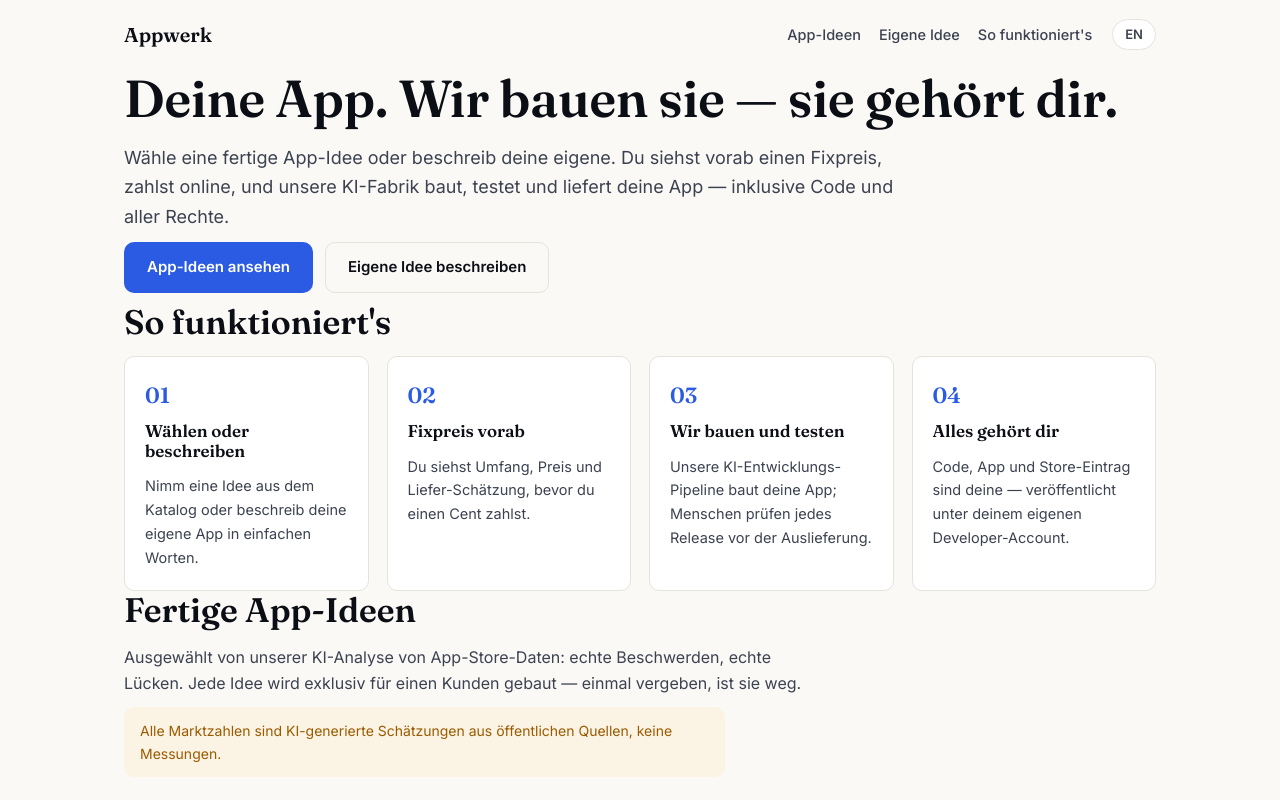
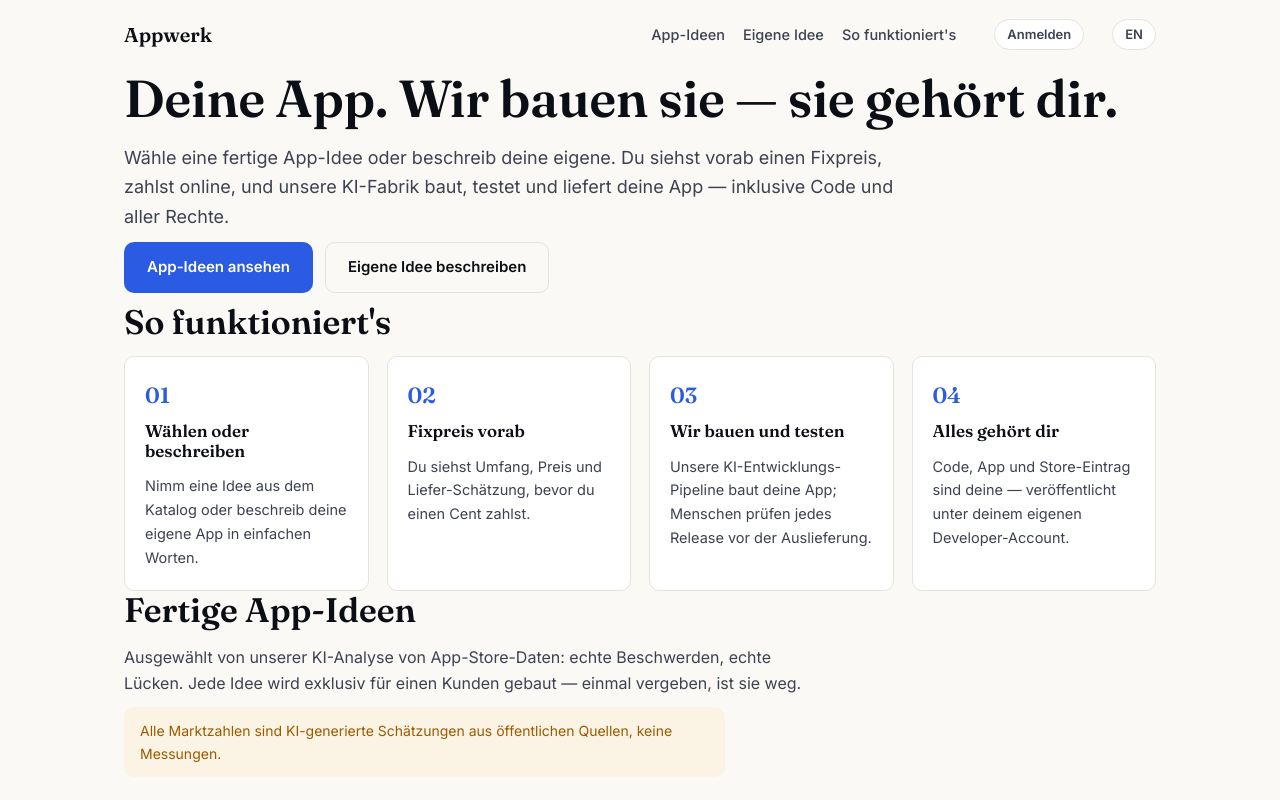
Before and after one commit to codemenschendev/Codemenschen-AI-Factory, a Next.js app in the folder apps/web/: page /de in a window 1280 px wide. Shown: the top 800 px of the page. Built offline with nearby package versions, Linux system fonts and the light colour scheme.

Commit message:
feat(web): portal link in the site nav
There was no way back into the customer portal from the storefront — the account page only existed behind the magic-link e-mail. The nav now shows 'Sign in', or 'My projects' once a portal token exists on the device.

Project: AI Factory

```diff
--- a/apps/web/src/app/[locale]/layout.tsx
+++ b/apps/web/src/app/[locale]/layout.tsx
@@ -2,6 +2,7 @@ import type { Metadata } from "next";
 import Link from "next/link";
 import { notFound } from "next/navigation";
 import { LOCALES, getDict, isLocale, type Locale } from "@/lib/i18n";
+import { AccountLink } from "@/components/AccountLink";
 import { LangSwitch } from "@/components/LangSwitch";
 import "../globals.css";
 
@@ -37,6 +38,7 @@ export default async function LocaleLayout({
             <Link href={`/${locale}/create`}>{dict.nav.create}</Link>
             <Link href={`/${locale}#how`}>{dict.nav.how}</Link>
           </div>
+          <AccountLink locale={locale as Locale} labels={{ account: dict.nav.account, login: dict.nav.login }} />
           <LangSwitch current={locale as Locale} />
         </nav>
         {children}
--- a/apps/web/src/app/globals.css
+++ b/apps/web/src/app/globals.css
@@ -62,6 +62,7 @@ section { padding: 72px 0; }
 .nav { display: flex; align-items: center; gap: 20px; padding: 18px 24px; max-width: 1080px; margin: 0 auto; }
 .nav-logo { font-family: var(--font-display); font-weight: 600; font-size: 20px; color: var(--ink); text-decoration: none; }
 .nav-links { display: flex; gap: 18px; margin-left: auto; }
+.nav-account { margin-left: 18px; margin-right: 8px; }
 .nav-links a { color: var(--ink-soft); text-decoration: none; font-size: 14.5px; font-weight: 500; }
 .nav-links a:hover { color: var(--ink); }
 .lang-toggle { font-size: 13px; font-weight: 600; border: 1px solid var(--border); border-radius: 99px; padding: 4px 12px; color: var(--ink-soft); text-decoration: none; background: var(--surface); }
--- /dev/null
+++ b/apps/web/src/components/AccountLink.tsx
@@ -0,0 +1,27 @@
+"use client";
+
+import { useSyncExternalStore } from "react";
+import Link from "next/link";
+import type { Locale } from "@/lib/i18n";
+
+const subscribe = (cb: () => void) => {
+  window.addEventListener("storage", cb);
+  return () => window.removeEventListener("storage", cb);
+};
+const hasToken = () => {
+  try {
+    return !!localStorage.getItem("aifactory-token");
+  } catch {
+    return false; // storage blocked: show "Sign in"
+  }
+};
+
+/** Nav entry to the customer portal: "My projects" once a portal token exists on this device, "Sign in" before. */
+export function AccountLink({ locale, labels }: { locale: Locale; labels: { account: string; login: string } }) {
+  const signedIn = useSyncExternalStore(subscribe, hasToken, () => false);
+  return (
+    <Link href={`/${locale}/account`} className="lang-toggle nav-account">
+      {signedIn ? labels.account : labels.login}
+    </Link>
+  );
+}
--- a/apps/web/src/dictionaries/de.ts
+++ b/apps/web/src/dictionaries/de.ts
@@ -1,5 +1,5 @@
 export const de = {
-  nav: { ideas: "App-Ideen", create: "Eigene Idee", how: "So funktioniert's" },
+  nav: { ideas: "App-Ideen", create: "Eigene Idee", how: "So funktioniert's", account: "Meine Projekte", login: "Anmelden" },
   hero: {
     title: "Deine App. Wir bauen sie — sie gehört dir.",
     lede: "Wähle eine fertige App-Idee oder beschreib deine eigene. Du siehst vorab einen Fixpreis, zahlst online, und unsere KI-Fabrik baut, testet und liefert deine App — inklusive Code und aller Rechte.",
--- a/apps/web/src/dictionaries/en.ts
+++ b/apps/web/src/dictionaries/en.ts
@@ -1,5 +1,5 @@
 export const en = {
-  nav: { ideas: "App ideas", create: "Your own idea", how: "How it works" },
+  nav: { ideas: "App ideas", create: "Your own idea", how: "How it works", account: "My projects", login: "Sign in" },
   hero: {
     title: "Your app. We build it — you own it.",
     lede: "Pick a ready-made app idea or describe your own. You see a fixed price up front, pay online, and our AI factory builds, tests and delivers your app — code and all rights included.",
```
